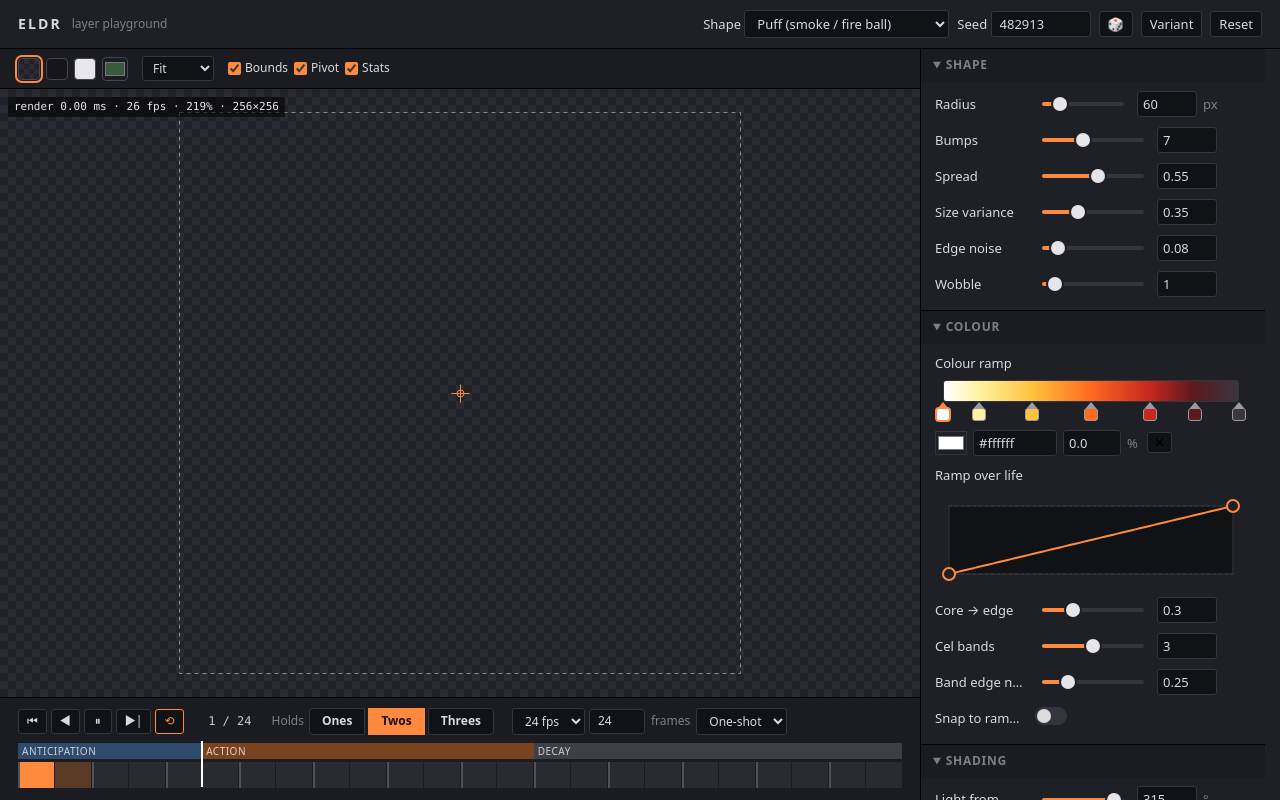
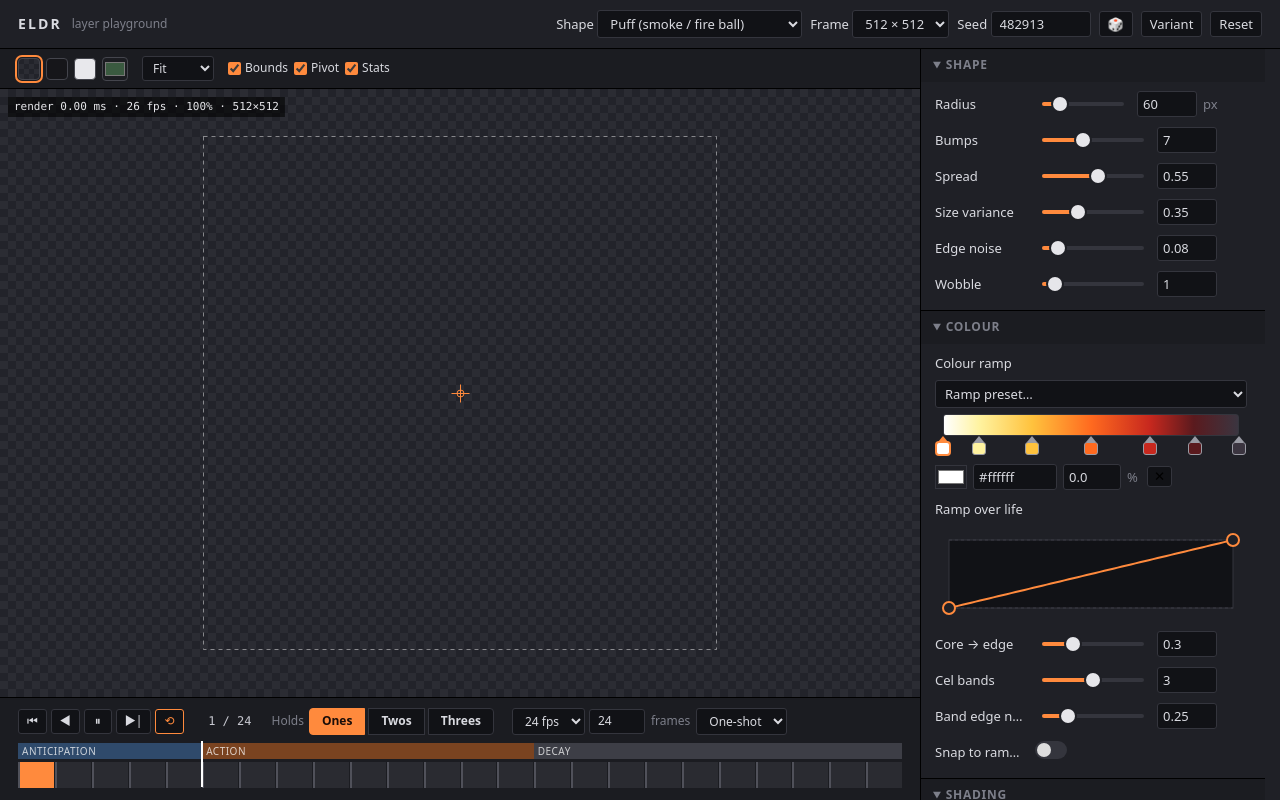
Before and after one commit to Raulito01/eldr, a website built with Vite: page test-pages/playground.html in a window 1280 px wide. Built offline with nearby package versions, Linux system fonts and the light colour scheme.

Commit message:
feat(ui): ramp preset menu, 512 frame + size choice, start on ones at 100% zoom [Raul]
Co-Authored-By: Claude Opus 5.5 <noreply@anthropic.com>
Claude-Session: https://claude.ai/code/session_01JWN8pEJRA5jiLQVysYaBTU

```diff
--- /dev/null
+++ b/src/render/rampPresets.js
@@ -0,0 +1,43 @@
+// @ts-check
+/**
+ * Ready-made ramps for the ramp editor's preset menu. Colours are placeholders until Raul sets
+ * the real palette [Raul]. Fire = option A from step 2.1.
+ */
+
+import { DEFAULT_FIRE_RAMP } from './style.js';
+
+/** @typedef {{ pos: number, color: string }} Stop */
+
+/** @type {Readonly<Record<string, { label: string, stops: ReadonlyArray<Stop> }>>} */
+export const RAMP_PRESETS = Object.freeze({
+  fire: { label: 'Fire', stops: DEFAULT_FIRE_RAMP },
+  smoke: {
+    label: 'Smoke',
+    stops: [
+      { pos: 0, color: '#f2efe9' },
+      { pos: 0.35, color: '#c4c2c8' },
+      { pos: 0.7, color: '#8a8996' },
+      { pos: 1, color: '#3c3a46' },
+    ],
+  },
+  sparks: {
+    label: 'Sparks',
+    stops: [
+      { pos: 0, color: '#ffffff' },
+      { pos: 0.35, color: '#ffe066' },
+      { pos: 0.7, color: '#ff8a2a' },
+      { pos: 1, color: '#c7281e' },
+    ],
+  },
+  debris: {
+    label: 'Debris',
+    stops: [
+      { pos: 0, color: '#ffb35c' },
+      { pos: 0.45, color: '#7a4a3a' },
+      { pos: 1, color: '#2e2630' },
+    ],
+  },
+});
+
+/** Deep copy of a preset's stops (safe to put into params). @param {string} key */
+export const rampPreset = (key) => RAMP_PRESETS[key].stops.map((s) => ({ ...s }));
--- a/src/ui/viewport.js
+++ b/src/ui/viewport.js
@@ -24,6 +24,7 @@ export const BACKGROUNDS = Object.freeze({
  * @property {number} frameW
  * @property {number} frameH
  * @property {{x: number, y: number}} [pivot] normalized, default centre
+ * @property {number | 'fit'} [zoom=1] starting zoom; 100% by default [Raul]
  */
 
 /**
@@ -35,8 +36,8 @@ export function createViewport(container, options) {
     frameW: options.frameW,
     frameH: options.frameH,
     pivot: options.pivot ?? { x: 0.5, y: 0.5 },
-    fit: true,
-    zoom: 1,
+    fit: options.zoom === 'fit',
+    zoom: typeof options.zoom === 'number' ? options.zoom : 1,
     panX: 0,
     panY: 0,
     bg: /** @type {string} */ ('checker'),
--- a/src/ui/widgets/rampEditor.js
+++ b/src/ui/widgets/rampEditor.js
@@ -6,6 +6,7 @@
  * removes a stop (min 2). Pen-friendly via ../pointer.js.
  */
 
+import { RAMP_PRESETS, rampPreset } from '../../render/rampPresets.js';
 import { h } from '../dom.js';
 import { attachPointer, attachSecondaryClick } from '../pointer.js';
 import { nearestIndex } from './curveOps.js';
@@ -37,6 +38,20 @@ export function createRampEditor(_def, value, emit) {
     title: 'Position %',
   });
   const del = h('button', { type: 'button', class: 'w-dice', title: 'Remove stop' }, ['✕']);
+  // Preset menu: replaces the whole ramp in one click.
+  const presets = h(
+    'select',
+    { class: 'w-select w-ramp-presets', title: 'Apply a ready-made ramp' },
+    [
+      h('option', { value: '' }, ['Ramp preset…']),
+      ...Object.entries(RAMP_PRESETS).map(([key, p]) => h('option', { value: key }, [p.label])),
+    ],
+  );
+  presets.addEventListener('change', () => {
+    if (!presets.value) return;
+    apply({ stops: rampPreset(presets.value), index: 0 });
+    presets.value = '';
+  });
   const row = h('div', { class: 'w-color-row' }, [
     picker,
     hex,
@@ -44,7 +59,7 @@ export function createRampEditor(_def, value, emit) {
     h('span', { class: 'w-unit' }, ['%']),
     del,
   ]);
-  const el = h('div', { class: 'w-rampedit' }, [track, row]);
+  const el = h('div', { class: 'w-rampedit' }, [presets, track, row]);
 
   /** @param {{ stops: any[], index: number }} r */
   function apply(r) {
--- a/test-pages/playground-page.js
+++ b/test-pages/playground-page.js
@@ -27,16 +27,16 @@ const effect = {
     frameCount: 24,
     fps: 24,
     loop: false,
-    holdMode: 'twos',
+    holdMode: 'ones',
     phases: { impact: 0.2, decay: 0.6 },
   },
   layers: [{ id: 'layer', type: startType, params: getDefaults(LAYER_TYPES[startType].schema) }],
 };
 let seed = 482913;
 let variantSeed = 0;
-const settings = { width: 256, height: 256 };
+const settings = { width: 512, height: 512 };
 
-const viewport = createViewport($('viewport-host'), { frameW: 256, frameH: 256 });
+const viewport = createViewport($('viewport-host'), { frameW: 512, frameH: 512 });
 const schema = () => LAYER_TYPES[/** @type {TypeName} */ (effect.layers[0].type)].schema;
 
 function show() {
@@ -85,6 +85,16 @@ $('type').addEventListener('change', () => {
   show();
 });
 
+// Frame size: the render canvas (what the exported sprite cell will be).
+$('size').value = String(settings.width);
+$('size').addEventListener('change', () => {
+  const size = Number($('size').value);
+  settings.width = size;
+  settings.height = size;
+  viewport.setFrameSize(size, size);
+  show();
+});
+
 $('seed').value = String(seed);
 $('seed').addEventListener('change', () => {
   seed = Math.trunc(Number($('seed').value)) >>> 0;
--- a/test-pages/playground.html
+++ b/test-pages/playground.html
@@ -26,6 +26,7 @@
       <span class="app-name">ELDR</span><span class="app-version">layer playground</span>
       <span class="tools">
         <label>Shape <select id="type"></select></label>
+        <label>Frame <select id="size"><option value="256">256 × 256</option><option value="384">384 × 384</option><option value="512">512 × 512</option><option value="768">768 × 768</option></select></label>
         <label>Seed <input id="seed" type="number" /></label>
         <button type="button" id="dice" title="New seed">🎲</button>
         <button type="button" id="variant" title="Randomize parameters that have a variant range">Variant</button>
```
Also changed, not shown: DECISIONS.md (+5 -0 lines), PROGRESS.md (+1 -1 lines), tests/unit/inspector.test.js (+20 -0 lines), CHANGELOG.md.
